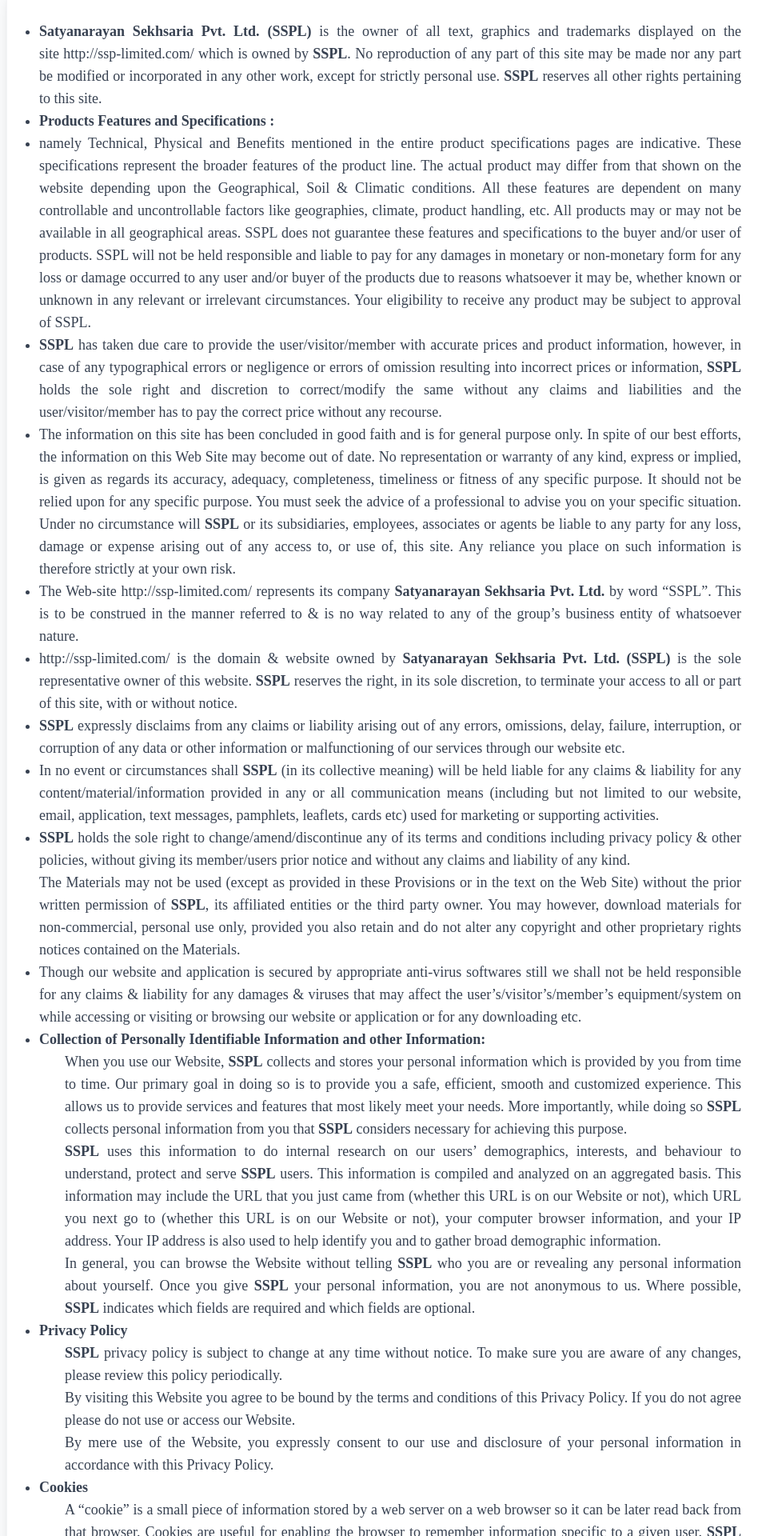
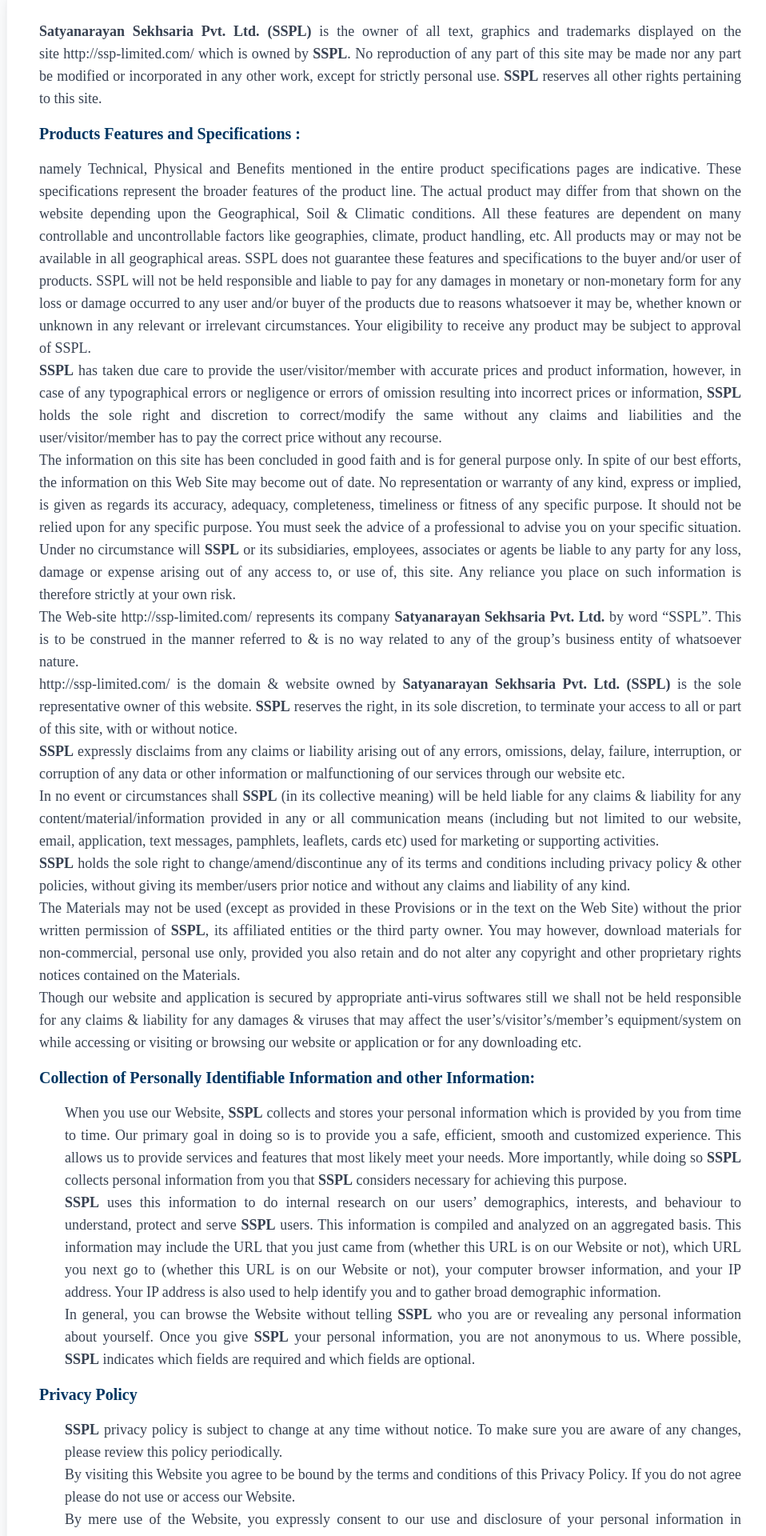
Before and after one commit to akshupdf/sspl-test, a React (Create React App) app: page /disclaimer in a window 1280 px wide. Shown: the part 260-2180 px from the top of the page at 80% size, without its empty margins (152-1110 px from the left). Built offline with nearby package versions, Linux system fonts and the light colour scheme.

Commit message:
update: ui fixes

```diff
--- a/src/components/Contact.js
+++ b/src/components/Contact.js
@@ -457,7 +457,7 @@
               <div className="flex items-center gap-2 mb-2 text-[#003662]">
                 <HiBuildingOffice className="text-2xl" />
                 <h2 className="text-2xl font-bold font-serif">
-                  SATYANARAYAN SEKHSARIA PVT. LTD
+                  SATYANARAYAN SEKHSARIA PVT. LTD.
                 </h2>
               </div>
               <div className="pl-8 text-gray-600">
--- a/src/components/Disclaimer.js
+++ b/src/components/Disclaimer.js
@@ -14,7 +14,7 @@
         <div className="bg-white border border-gray-100 rounded-2xl p-6 md:p-10 shadow-lg text-gray-700 text-justify text-base md:text-lg leading-relaxed space-y-6">
           <div>
             <div>
-              <ul className="list-disc">
+              <ul>
                 <li>
                   <b> Satyanarayan Sekhsaria Pvt. Ltd. (SSPL)</b>
                   <span>
@@ -38,12 +38,12 @@
                   </span>
                 </li>
               </ul>
-              <ul className="list-disc">
-                <li>
-                  <b>Products Features and Specifications :</b>
+              <ul className="list-none my-4">
+                <li className="font-bold text-[#003662] text-xl">
+                  Products Features and Specifications :
                 </li>
               </ul>
-              <ul className="list-disc">
+              <ul>
                 <li>
                   <span>
                     namely Technical, Physical and Benefits mentioned in the
@@ -75,7 +75,7 @@
                   SSPL<span>.</span>
                 </li>
               </ul>
-              <ul className="list-disc">
+              <ul>
                 <li>
                   <b>SSPL</b>
                   <span>
@@ -95,7 +95,7 @@
                   </span>
                 </li>
               </ul>
-              <ul className="list-disc">
+              <ul>
                 <li>
                   <span>
                     The information on this site has been concluded in good
@@ -119,7 +119,7 @@
                   </span>
                 </li>
               </ul>
-              <ul className="list-disc">
+              <ul>
                 <li>
                   <span>The Web-site&nbsp;</span>
                   <a href="http://ssp-limited.com/">
@@ -135,7 +135,7 @@
                   </span>
                 </li>
               </ul>
-              <ul className="list-disc">
+              <ul>
                 <li>
                   <a href="http://ssp-limited.com/">
                     <span>http://ssp-limited.com/</span>
@@ -155,7 +155,7 @@
                   </span>
                 </li>
               </ul>
-              <ul className="list-disc">
+              <ul>
                 <li>
                   <b>SSPL</b>
                   <span>
@@ -167,7 +167,7 @@
                   </span>
                 </li>
               </ul>
-              <ul className="list-disc">
+              <ul>
                 <li>
                   <span>In no event or circumstances shall </span>
                   <b>SSPL</b>
@@ -182,7 +182,7 @@
                   </span>
                 </li>
               </ul>
-              <ul className="list-disc">
+              <ul>
                 <li>
                   <b>SSPL</b>
                   <span>
@@ -211,7 +211,7 @@
                   </span>
                 </li>
               </ul>
-              <ul className="list-disc">
+              <ul>
                 <li>
                   <span>
                     Though our website and application is secured by appropriate
@@ -223,12 +223,10 @@
                   </span>
                 </li>
               </ul>
-              <ul className="list-disc">
-                <li>
-                  <b>
-                    Collection of Personally Identifiable Information and other
-                    Information:
-                  </b>
+              <ul className="list-none my-4">
+                <li className="font-bold text-[#003662] text-xl">
+                  Collection of Personally Identifiable Information and other
+                  Information:
                 </li>
               </ul>
               <ul>
@@ -313,9 +311,9 @@
                   </ul>
                 </li>
               </ul>
-              <ul className="list-disc">
-                <li>
-                  <b>Privacy Policy</b>
+              <ul className="list-none my-4">
+                <li className="font-bold text-[#003662] text-xl">
+                  Privacy Policy
                 </li>
               </ul>
               <ul>
@@ -359,9 +357,9 @@
                   </ul>
                 </li>
               </ul>
-              <ul className="list-disc">
-                <li>
-                  <b>Cookies</b>
+              <ul className="list-none my-4">
+                <li className="font-bold text-[#003662] text-xl">
+                  Cookies
                 </li>
               </ul>
               <ul>
@@ -429,7 +427,7 @@
                   </ul>
                 </li>
               </ul>
-              <ul className="list-disc">
+              <ul>
                 <li>
                   <span>
                     To the fullest extent permitted under applicable law,{" "}
@@ -446,7 +444,7 @@
                   </span>
                 </li>
               </ul>
-              <ul className="list-disc">
+              <ul>
                 <li>
                   <span>Though </span>
                   <b>SSPL</b>
@@ -464,7 +462,7 @@
                   </span>
                 </li>
               </ul>
-              <ul className="list-disc">
+              <ul>
                 <li>
                   <span>
                     If you feel that any of the linked website contains any
@@ -478,7 +476,7 @@
                 </li>
               </ul>
               <ul>
-                <li className="list-disc">
+                <li className="list-none font-bold text-[#003662] text-xl my-4">
                   <b>Your Consent</b>
                 </li>
                 <li>
@@ -520,7 +518,7 @@
                 </li>
               </ul>
               <ul>
-                <li className="list-disc">
+                <li className="list-none font-bold text-[#003662] text-xl my-4">
                   <b>Applicable Law and Jurisdiction</b>
                 </li>
               </ul>
--- a/src/components/HistoryVariant6.jsx
+++ b/src/components/HistoryVariant6.jsx
@@ -43,9 +43,9 @@
   },
   {
     year: 2006,
-    title: "Sekhsaria Chemicals Acquired by Watson Pharma",
+    title: "Sekhsaria chemicals sold to Watson Pharma",
     description:
-      "Sekhsaria Chemicals Ltd was acquired by Watson Pharmaceuticals Inc, the third-largest pharmaceuticals company in the USA.",
+      "Sekhsaria Chemicals Ltd was sold to Watson Pharmaceuticals Inc, the third-largest pharmaceuticals company in the USA.",
     image: chem,
     color: "#26a69a",
   },
@@ -214,7 +214,7 @@
                               >
                                 {item.title}
                               </h4>
-                              <p className="text-xs text-gray-500 leading-relaxed text-justify overflow-y-auto pr-1 flex-1 min-h-0">
+                              <p className="text-sm text-gray-500 leading-relaxed text-justify   pr-1 flex-1 min-h-0">
                                 {item.description}
                               </p>
                             </div>
@@ -269,14 +269,14 @@
 
                           {/* Right Side: Text content */}
                           <div className="p-4 flex-1 flex flex-col overflow-y-auto text-left">
-                            <div className="space-y-1.5 flex-1 flex flex-col min-h-0">
+                            <div className="space-y-1.8 flex-1 flex flex-col min-h-0">
                               <h4
-                                className="text-sm font-bold font-serif uppercase tracking-wider mb-1.5"
+                                className="text-sm font-bold font-serif uppercase tracking-wider "
                                 style={{ color: item.color }}
                               >
                                 {item.title}
                               </h4>
-                              <p className="text-xs text-gray-500 leading-relaxed text-justify overflow-y-auto pr-1 flex-1 min-h-0">
+                              <p className="text-sm text-gray-500  text-justify   pr-1 flex-1 min-h-0">
                                 {item.description}
                               </p>
                             </div>
--- a/src/components/Product.js
+++ b/src/components/Product.js
@@ -103,7 +103,7 @@
                   {product.title}
                 </h2>
 
-                <p className="text-gray-600 text-base lg:text-lg leading-relaxed mb-6">
+                <p className="text-gray-600 text-base lg:text-lg leading-relaxed mb-6 text-justify">
                   {product.description}
                 </p>
 
--- a/src/components/home.js
+++ b/src/components/home.js
@@ -177,21 +177,6 @@
         </Swiper>
       </div>
 
-      <div className="w-[100%] mx-auto items-center justify-center flex mb-10 mt-10">
-        <Link
-          to="/products"
-          class="relative inline-flex items-center justify-start px-6 py-3 overflow-hidden font-medium transition-all bg-[#003662] rounded-xl group"
-        >
-          <span class="absolute top-0 right-0 inline-block w-4 h-4 transition-all duration-500 ease-in-out bg-[#004882] rounded group-hover:-mr-4 group-hover:-mt-4">
-            <span class="absolute top-0 right-0 w-5 h-5 rotate-45 translate-x-1/2 -translate-y-1/2 bg-white"></span>
-          </span>
-          <span class="absolute bottom-0 left-0 w-full h-full transition-all duration-500 ease-in-out delay-200 -translate-x-full translate-y-full bg-[#004882] rounded-2xl group-hover:mb-12 group-hover:translate-x-0"></span>
-          <span class="relative w-full text-left text-white transition-colors duration-200 ease-in-out group-hover:text-white">
-            Know More
-          </span>
-        </Link>
-      </div>
-
       <div className="justify-center pt-10 items-center text-center w-full mb-10">
         <div className="text-center mb-12">
           <h2 className="text-4xl md:text-5xl font-bold text-[#003662] uppercase tracking-wide">
```
Also changed, not shown: src/components/About.js (+7 -7 lines).
